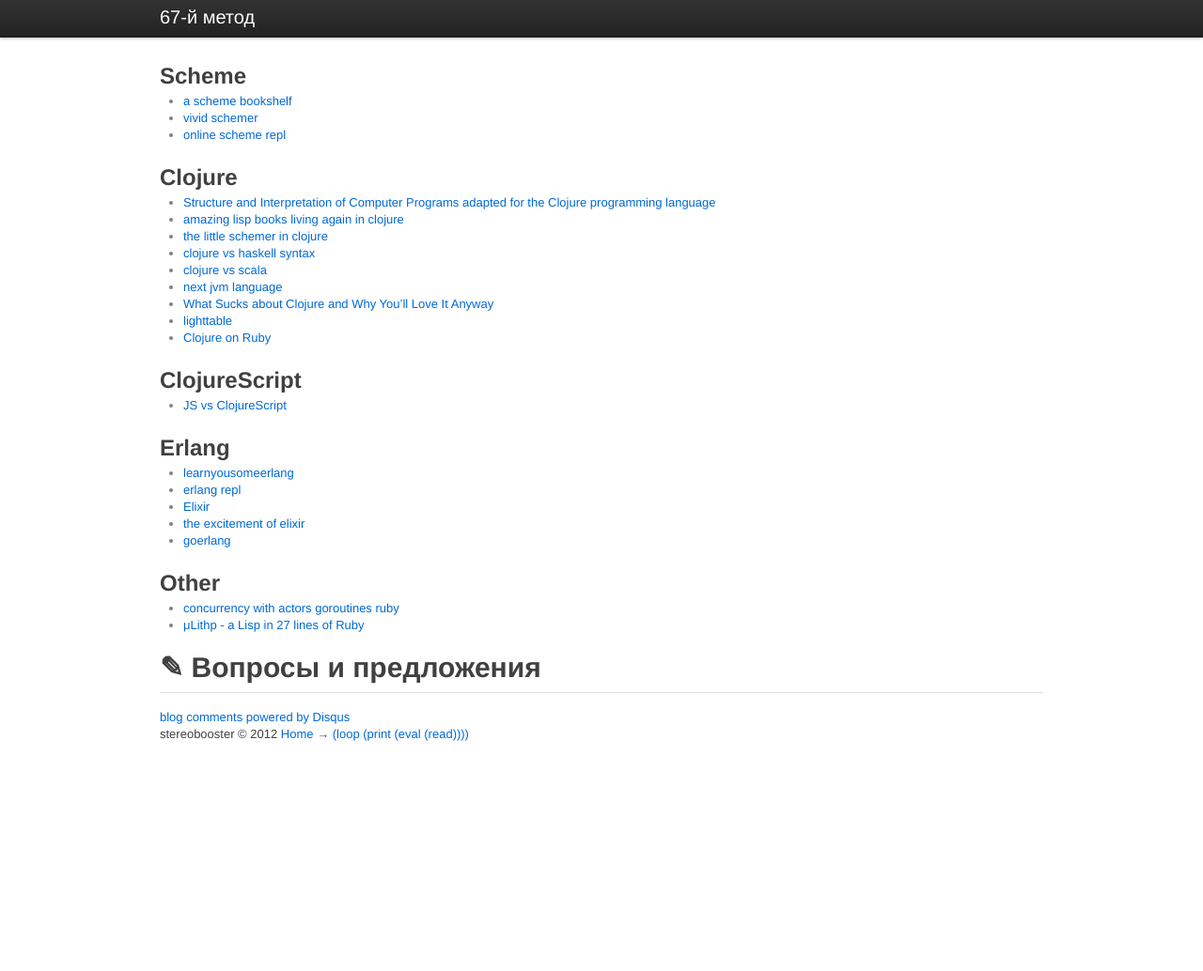
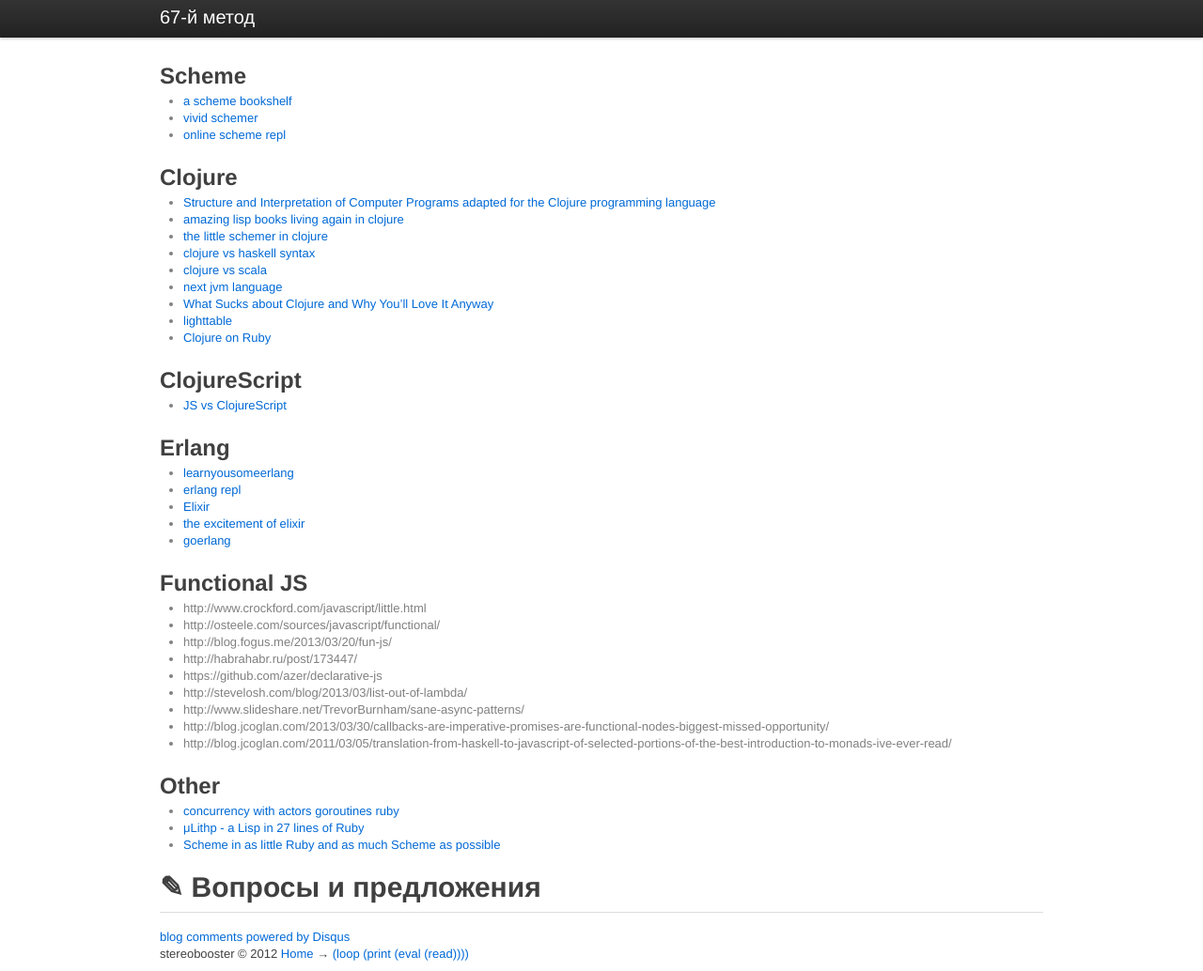
Before and after one commit to stereobooster/stereobooster.github.io, a Jekyll site: the page built from _posts/2013-02-16-functional-languages.md, in a window 1280 px wide and 1034 px high. Shown: the whole window at 94% size. Built offline with Jekyll 4.4.1, drawn with Linux system fonts in a browser that asks for light colours; Markdown is read by kramdown in place of the engine named in the settings; comment, search, counter and statistics services are not loaded.

Commit message:
Add notes on functional JS

```diff
--- a/_posts/2013-02-16-functional-languages.md
+++ b/_posts/2013-02-16-functional-languages.md
@@ -36,6 +36,18 @@
  - [the excitement of elixir](http://devintorr.es/blog/2013/01/22/the-excitement-of-elixir/)
  - [goerlang](https://github.com/goerlang/node)
 
+## Functional JS
+ - http://www.crockford.com/javascript/little.html
+ - http://osteele.com/sources/javascript/functional/
+ - http://blog.fogus.me/2013/03/20/fun-js/
+ - http://habrahabr.ru/post/173447/
+ - https://github.com/azer/declarative-js
+ - http://stevelosh.com/blog/2013/03/list-out-of-lambda/
+ - http://www.slideshare.net/TrevorBurnham/sane-async-patterns/
+ - http://blog.jcoglan.com/2013/03/30/callbacks-are-imperative-promises-are-functional-nodes-biggest-missed-opportunity/
+ - http://blog.jcoglan.com/2011/03/05/translation-from-haskell-to-javascript-of-selected-portions-of-the-best-introduction-to-monads-ive-ever-read/
+
 ## Other
  - [concurrency with actors goroutines ruby](http://www.igvita.com/2010/12/02/concurrency-with-actors-goroutines-ruby/)
  - [μLithp - a Lisp in 27 lines of Ruby](http://fogus.github.com/ulithp/)
+ - [Scheme in as little Ruby and as much Scheme as possible](https://github.com/jcoglan/heist)
```
